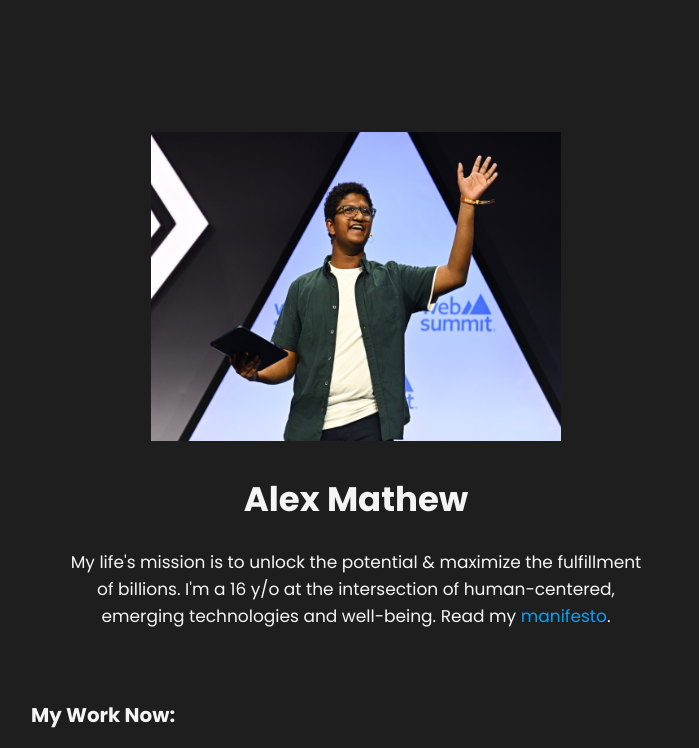
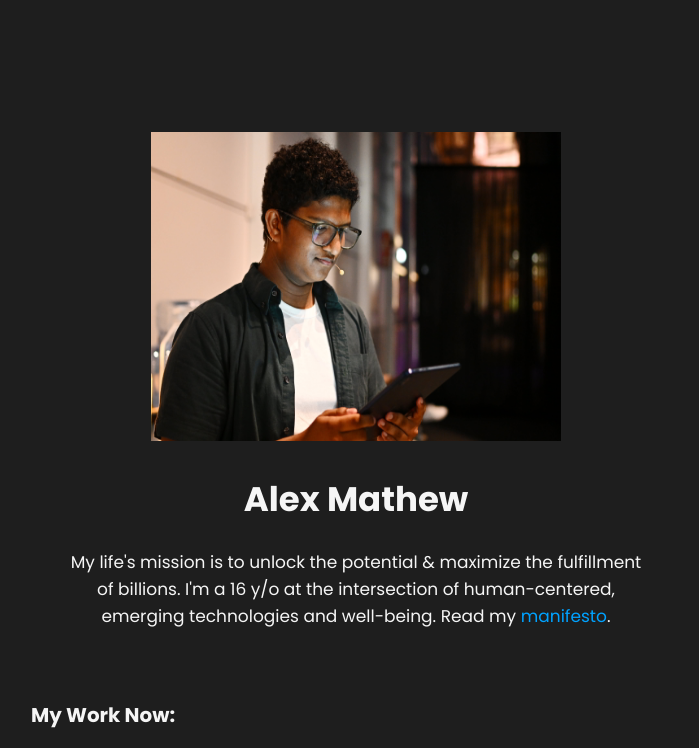
Before and after one commit to alxthe/alxmat, a plain HTML site: page index.html in a window 1280 px wide. Shown: the top 748 px of the page, without its empty margins (284-983 px from the left). Drawn offline with Linux system fonts and the light colour scheme.

Commit message:
Update index.html

```diff
--- a/index.html
+++ b/index.html
@@ -139,7 +139,7 @@
             </ul>
         </nav-->
 
-        <img src="https://github.com/alxthe/alxmat/raw/main/TMZ%204327%20Nov%2012%202024.jpg" alt="Brain Tumor Detection CNN" height = "309" width = "410">
+        <img src="https://github.com/alxthe/alxmat/raw/main/TMZ%205075%20Nov%2012%202024.jpg" alt="Brain Tumor Detection CNN" height = "309" width = "410">
         <h1>Alex Mathew</h1>
         <p>My life's mission is to unlock the potential & maximize the fulfillment of billions. I'm a 16 y/o at the intersection of human-centered, emerging technologies and well-being. Read my <a href = "https://docs.google.com/document/d/1Zh4VLaNpjQerIaT5jD3XTDRICDrPflLnKjp24y09NTU/edit?usp=sharing">manifesto</a>.</p>
         <!-- Theme Toggle Button >
```
